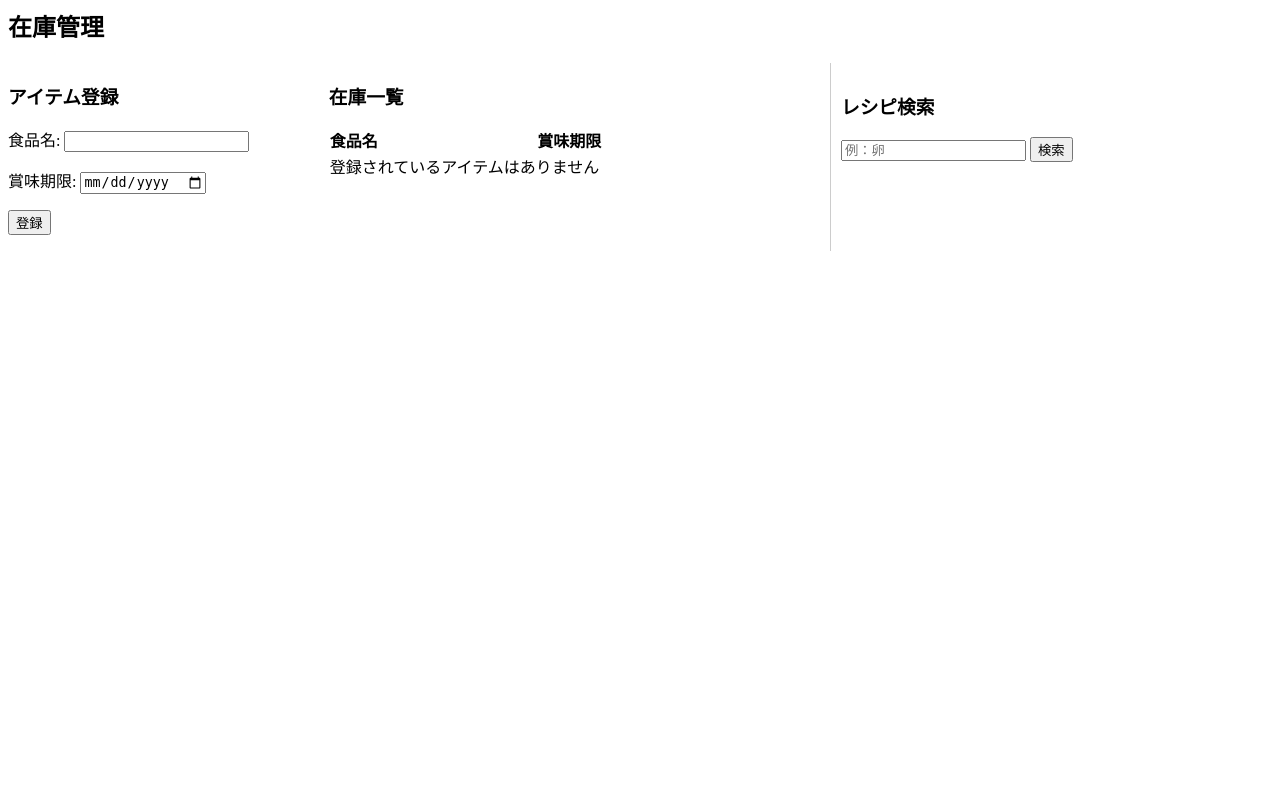
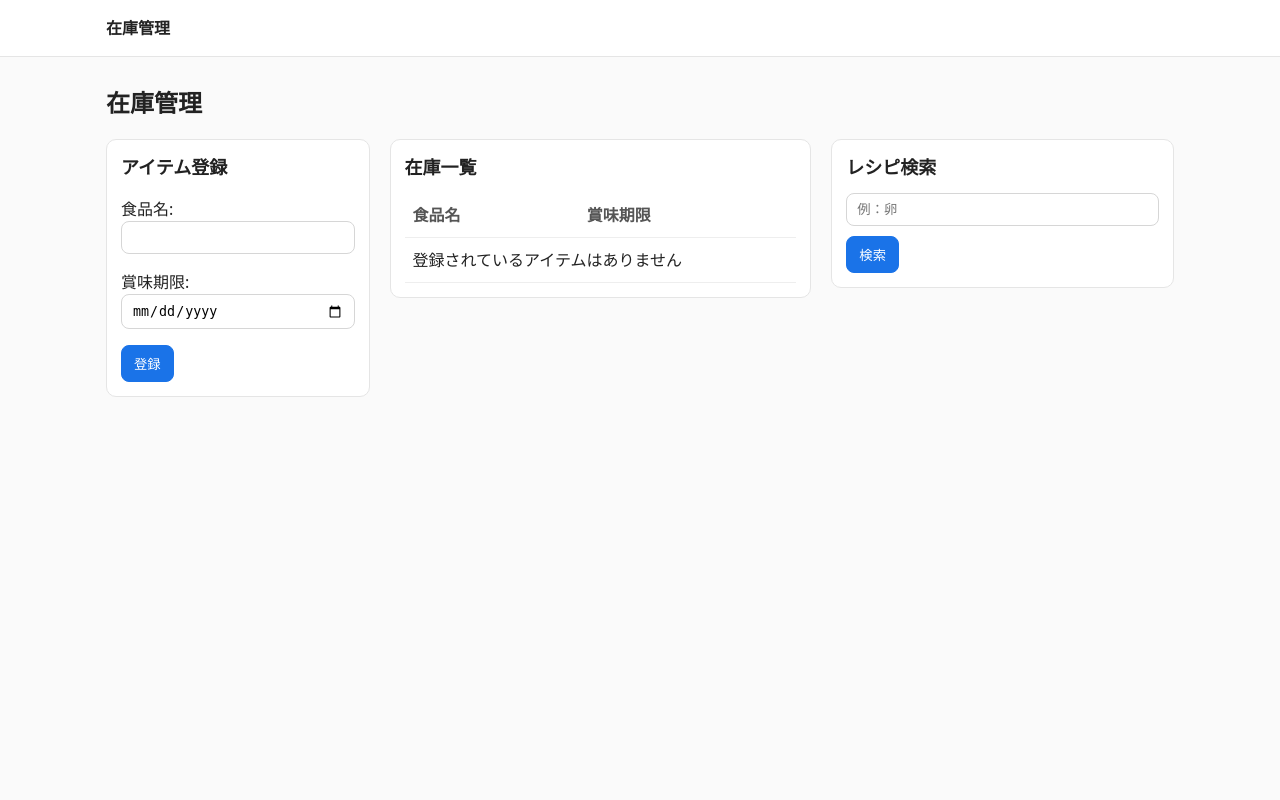
Before and after one commit to mizukiito140/inventory_manager_public, a Django app: page /items/ in a window 1280 px wide. Run offline with Django 4.2, Linux system fonts and the light colour scheme; data that the repository does not hold is empty.

```diff
--- a/config/settings.py
+++ b/config/settings.py
@@ -93,9 +93,9 @@ AUTH_PASSWORD_VALIDATORS = [
 
 
 # Internationalization
-LANGUAGE_CODE = 'en-us'
+LANGUAGE_CODE = 'ja'
 
-TIME_ZONE = 'UTC'
+TIME_ZONE = 'Asia/Tokyo'
 
 USE_I18N = True
 
--- a/inventory/services/inventory_service.py
+++ b/inventory/services/inventory_service.py
@@ -1,11 +1,10 @@
-from typing import List
-
+from django.db.models import QuerySet
 from ..models import InventoryItem
 
 
-def get_items() -> List[InventoryItem]:
+def get_items() -> QuerySet[InventoryItem]:
     """
     在庫アイテムを新しい順で取得する。
     days_left は InventoryItem.days_left @property で計算される。
     """
-    return list(InventoryItem.objects.all().order_by("-id"))
+    return InventoryItem.objects.all().order_by("-id")
--- /dev/null
+++ b/inventory/static/inventory/app.js
@@ -0,0 +1,20 @@
+document.addEventListener("DOMContentLoaded", () => {
+  const form = document.getElementById("recipe-search-form");
+  const results = document.getElementById("recipe-results");
+  const endpoint = form?.dataset?.endpoint;
+
+  if (!form || !results || !endpoint) return;
+
+  form.addEventListener("submit", async (e) => {
+    e.preventDefault();
+    const q = form.querySelector('input[name="q"]').value;
+
+    try {
+      const res = await fetch(endpoint + "?q=" + encodeURIComponent(q));
+      const html = await res.text();
+      results.innerHTML = html;
+    } catch (err) {
+      results.innerHTML = "<p>検索に失敗しました。通信状況を確認してもう一度お試しください。</p>";
+    }
+  });
+});
--- /dev/null
+++ b/inventory/static/inventory/style.css
@@ -0,0 +1,138 @@
+/* Base */
+* { box-sizing: border-box; }
+body {
+  margin: 0;
+  font-family: system-ui, -apple-system, "Segoe UI", Roboto, "Helvetica Neue", Arial,
+               "Noto Sans JP", "Hiragino Kaku Gothic ProN", Meiryo, sans-serif;
+  line-height: 1.5;
+  color: #222;
+  background: #fafafa;
+}
+
+a { color: #1a73e8; text-decoration: none; }
+a:hover { text-decoration: underline; }
+
+.container {
+  max-width: 1100px;
+  margin: 0 auto;
+  padding: 16px;
+}
+
+/* Header */
+.site-header {
+  background: #fff;
+  border-bottom: 1px solid #e5e5e5;
+}
+.header-inner {
+  display: flex;
+  align-items: center;
+  justify-content: space-between;
+}
+.site-title a {
+  font-weight: 700;
+  color: #222;
+}
+
+/* Layout */
+.page-title {
+  margin: 12px 0 18px;
+  font-size: 24px;
+}
+
+.grid-3 {
+  display: grid;
+  grid-template-columns: 1fr 1.6fr 1.3fr;
+  gap: 20px;
+  align-items: start;
+}
+
+.card {
+  background: #fff;
+  border: 1px solid #e5e5e5;
+  border-radius: 10px;
+  padding: 14px;
+}
+
+.card-title {
+  margin: 0 0 12px;
+  font-size: 18px;
+}
+
+/* Forms */
+.form-row { margin-bottom: 10px; }
+input[type="text"], input[type="date"] {
+  width: 100%;
+  padding: 8px 10px;
+  border: 1px solid #d6d6d6;
+  border-radius: 8px;
+  background: #fff;
+}
+
+.btn {
+  display: inline-block;
+  padding: 8px 12px;
+  border-radius: 8px;
+  border: 1px solid #d6d6d6;
+  background: #fff;
+  cursor: pointer;
+}
+.btn-primary {
+  border-color: #1a73e8;
+  background: #1a73e8;
+  color: #fff;
+}
+.btn-danger {
+  border-color: #d93025;
+  background: #d93025;
+  color: #fff;
+}
+.btn:disabled { opacity: 0.6; cursor: not-allowed; }
+
+/* Table */
+.table {
+  width: 100%;
+  border-collapse: collapse;
+}
+.table th, .table td {
+  padding: 10px 8px;
+  border-bottom: 1px solid #eee;
+  vertical-align: top;
+  text-align: left;
+}
+.table th { color: #555; font-weight: 600; }
+
+.item-name { font-weight: 700; }
+.item-actions { margin-top: 6px; font-size: 14px; color: #666; }
+.item-actions a { margin-right: 10px; }
+
+/* Expiration statuses */
+.expired { color: sienna; font-weight: 700; }
+.urgent { color: #d93025; font-weight: 600; }
+.warn { color: #f57c00; font-weight: 600; }
+.safe { color: #188038; font-weight: 600; }
+
+/* Recipe results */
+.recipe-list {
+  list-style: none;
+  padding-left: 0;
+  margin: 0;
+}
+.recipe-list li { margin-bottom: 14px; }
+.recipe-thumb {
+  display: block;
+  margin-top: 6px;
+  width: 120px;
+  height: auto;
+  border-radius: 8px;
+  border: 1px solid #eee;
+}
+
+/* Detail page */
+.detail-image {
+  width: 320px;
+  max-width: 100%;
+  height: auto;
+  border-radius: 10px;
+  border: 1px solid #eee;
+}
+.back-link { display: inline-block; margin-top: 14px; }
--- a/inventory/templates/inventory/_recipe_results.html
+++ b/inventory/templates/inventory/_recipe_results.html
@@ -1,9 +1,9 @@
-<ul style="list-style:none; padding-left:0;">
+<ul class="recipe-list">
   {% for recipe in recipes %}
-    <li style="margin-bottom:15px;">
-      <a href="{% url 'inventory:recipe_detail' recipe.id %}">{{ recipe.title }}</a><br>
+    <li>
+      <a href="{% url 'inventory:recipe_detail' recipe.id %}">{{ recipe.title }}</a>
       {% if recipe.image %}
-        <img src="{{ recipe.image }}" width="100">
+        <img class="recipe-thumb" src="{{ recipe.image }}" alt="{{ recipe.title }}">
       {% endif %}
     </li>
   {% empty %}
--- /dev/null
+++ b/inventory/templates/inventory/base.html
@@ -0,0 +1,25 @@
+{% load static %}
+<!doctype html>
+<html lang="ja">
+<head>
+  <meta charset="utf-8">
+  <meta name="viewport" content="width=device-width, initial-scale=1">
+  <title>{% block title %}在庫管理{% endblock %}</title>
+  <link rel="stylesheet" href="{% static 'inventory/style.css' %}">
+</head>
+<body>
+  <header class="site-header">
+    <div class="container header-inner">
+      <div class="site-title">
+        <a href="{% url 'inventory:item_list' %}">在庫管理</a>
+      </div>
+    </div>
+  </header>
+
+  <main class="container">
+    {% block content %}{% endblock %}
+  </main>
+
+  {% block scripts %}{% endblock %}
+</body>
+</html>
--- a/inventory/templates/inventory/item_list.html
+++ b/inventory/templates/inventory/item_list.html
@@ -1,62 +1,56 @@
-<h2>在庫管理</h2>
+{% extends "inventory/base.html" %}
+{% load static %}
 
-<div style="display: flex; gap: 20px;">
+{% block title %}在庫管理{% endblock %}
+
+{% block content %}
+<h2 class="page-title">在庫管理</h2>
+
+<div class="grid-3">
 
   <!-- 左：アイテム登録 -->
-  <div style="width: 25%;">
-    <h3>アイテム登録</h3>
+  <section class="card">
+    <h3 class="card-title">アイテム登録</h3>
     <form method="post">
       {% csrf_token %}
       {{ form.as_p }}
-      <button type="submit">登録</button>
+      <button class="btn btn-primary" type="submit">登録</button>
     </form>
-  </div>
+  </section>
 
   <!-- 中：在庫一覧 -->
-  <div style="width: 40%;">
-    <h3>在庫一覧</h3>
+  <section class="card">
+    <h3 class="card-title">在庫一覧</h3>
 
-    <table style="width:100%; border-collapse: collapse;">
+    <table class="table">
       <thead>
         <tr>
-          <th style="text-align:left;">食品名</th>
-          <th style="text-align:left;">賞味期限</th>
+          <th>食品名</th>
+          <th>賞味期限</th>
         </tr>
       </thead>
       <tbody>
         {% for item in items %}
         <tr>
-          <!-- 食品名 + 操作 -->
-          <td style="vertical-align: top; padding-bottom: 10px;">
-            <strong>{{ item.name }}</strong><br>
-            <a href="{% url 'inventory:item_edit' item.id %}">編集</a> |
+          <td>
+            <div class="item-name">{{ item.name }}</div>
+            <div class="item-actions">
+              <a href="{% url 'inventory:item_edit' item.id %}">編集</a>
               <a href="{% url 'inventory:item_delete' item.id %}">削除</a>
+            </div>
           </td>
 
-          <!-- 賞味期限 -->
-          <td style="vertical-align: top;">
-            {% if item.days_left is not None %}
+          <td>
             {% if item.days_left < 0 %}
-                <span style="color: sienna; font-weight:bold;">
-                  {{ item.expiration_date }} ⚠️期限切れ
-                </span>
+              <span class="expired">{{ item.expiration_date }} ⚠️期限切れ</span>
             {% elif item.days_left <= 1 %}
-                <span style="color:red;">
-                  {{ item.expiration_date }}（{{ item.days_left }}日前）
-                </span>
+              <span class="urgent">{{ item.expiration_date }}（{{ item.days_left }}日前）</span>
             {% elif item.days_left == 2 %}
-                <span style="color:orange;">
-                  {{ item.expiration_date }}（{{ item.days_left }}日前）
-                </span>
+              <span class="warn">{{ item.expiration_date }}（{{ item.days_left }}日前）</span>
             {% elif 2 < item.days_left <= 5 %}
-                <span style="color:green;">
-                  {{ item.expiration_date }}（{{ item.days_left }}日前）
-                </span>
+              <span class="safe">{{ item.expiration_date }}（{{ item.days_left }}日前）</span>
             {% else %}
               {{ item.expiration_date }}
-              {% endif %}
-            {% else %}
-              日付未登録
             {% endif %}
           </td>
         </tr>
@@ -67,30 +61,27 @@
         {% endfor %}
       </tbody>
     </table>
-  </div>
+  </section>
 
   <!-- 右：レシピ検索 -->
-  <div style="width: 35%; padding:10px; border-left:1px solid #ccc;">
-    <h3>レシピ検索</h3>
+  <section class="card">
+    <h3 class="card-title">レシピ検索</h3>
 
-    <form id="recipe-search-form">
+    <form id="recipe-search-form" data-endpoint="{% url 'inventory:recipe_search' %}">
+      <div class="form-row">
         <input type="text" name="q" value="{{ keyword }}" placeholder="例：卵">
-      <button type="submit">検索</button>
+      </div>
+      <button class="btn btn-primary" type="submit">検索</button>
     </form>
 
     <div id="recipe-results">
       {% include "inventory/_recipe_results.html" with recipes=recipes keyword=keyword %}
     </div>
-
-    <script>
-    document.getElementById("recipe-search-form").addEventListener("submit", async (e) => {
-      e.preventDefault();
-      const q = e.target.querySelector('input[name="q"]').value;
-      const res = await fetch("{% url 'inventory:recipe_search' %}?q=" + encodeURIComponent(q));
-      const html = await res.text();
-      document.getElementById("recipe-results").innerHTML = html;
-    });
-    </script>
-  </div>
+  </section>
 
 </div>
+{% endblock %}
+
+{% block scripts %}
+<script src="{% static 'inventory/app.js' %}"></script>
+{% endblock %}
--- a/inventory/views.py
+++ b/inventory/views.py
@@ -1,43 +1,32 @@
 from django.shortcuts import render, redirect, get_object_or_404
 from django.views.decorators.http import require_http_methods, require_GET
+from django.http import Http404
 
 from .models import InventoryItem
 from .forms import InventoryItemForm
 from .services.inventory_service import get_items
 from .services.spoonacular_service import search_recipes, fetch_recipe_detail
 
-
-def _handle_item_create(request):
+@require_http_methods(["GET", "POST"])
+def item_list(request):
     if request.method == "POST":
         form = InventoryItemForm(request.POST)
         if form.is_valid():
             form.save()
-            return redirect("inventory:item_list"), None
-        return None, form
-    return None, InventoryItemForm()
+            return redirect("inventory:item_list")
+    else:
+        form = InventoryItemForm()
 
-
-@require_http_methods(["GET", "POST"])
-def item_list(request):
-    # 1) アイテム登録（POST）
-    redirect_response, form = _handle_item_create(request)
-    if redirect_response:
-        return redirect_response
-
-    # 2) 在庫一覧 + days_left 付与
     items = get_items()
-
-    # 3) 初期表示時や「JSなしでGET検索」した場合にも表示できるよう残す
     keyword = request.GET.get("q", "").strip()
     recipes = search_recipes(keyword)
 
-    context = {
+    return render(request, "inventory/item_list.html", {
         "form": form,
         "items": items,
         "recipes": recipes,
         "keyword": keyword,
-    }
-    return render(request, "inventory/item_list.html", context)
+    })
 
 
 @require_GET
@@ -62,6 +51,8 @@ def recipe_search(request):
 
 def recipe_detail(request, recipe_id):
     recipe = fetch_recipe_detail(recipe_id)
+    if recipe is None:
+        raise Http404("Recipe not found")
     return render(request, "inventory/recipe_detail.html", {"recipe": recipe})
 
 
```
Also changed, not shown: inventory/templates/inventory/item_confirm_delete.html (+16 -6 lines), inventory/templates/inventory/item_edit.html (+15 -5 lines), inventory/templates/inventory/recipe_detail.html (+18 -6 lines), README.md. Lines whose indentation alone changed are shown as unchanged.
